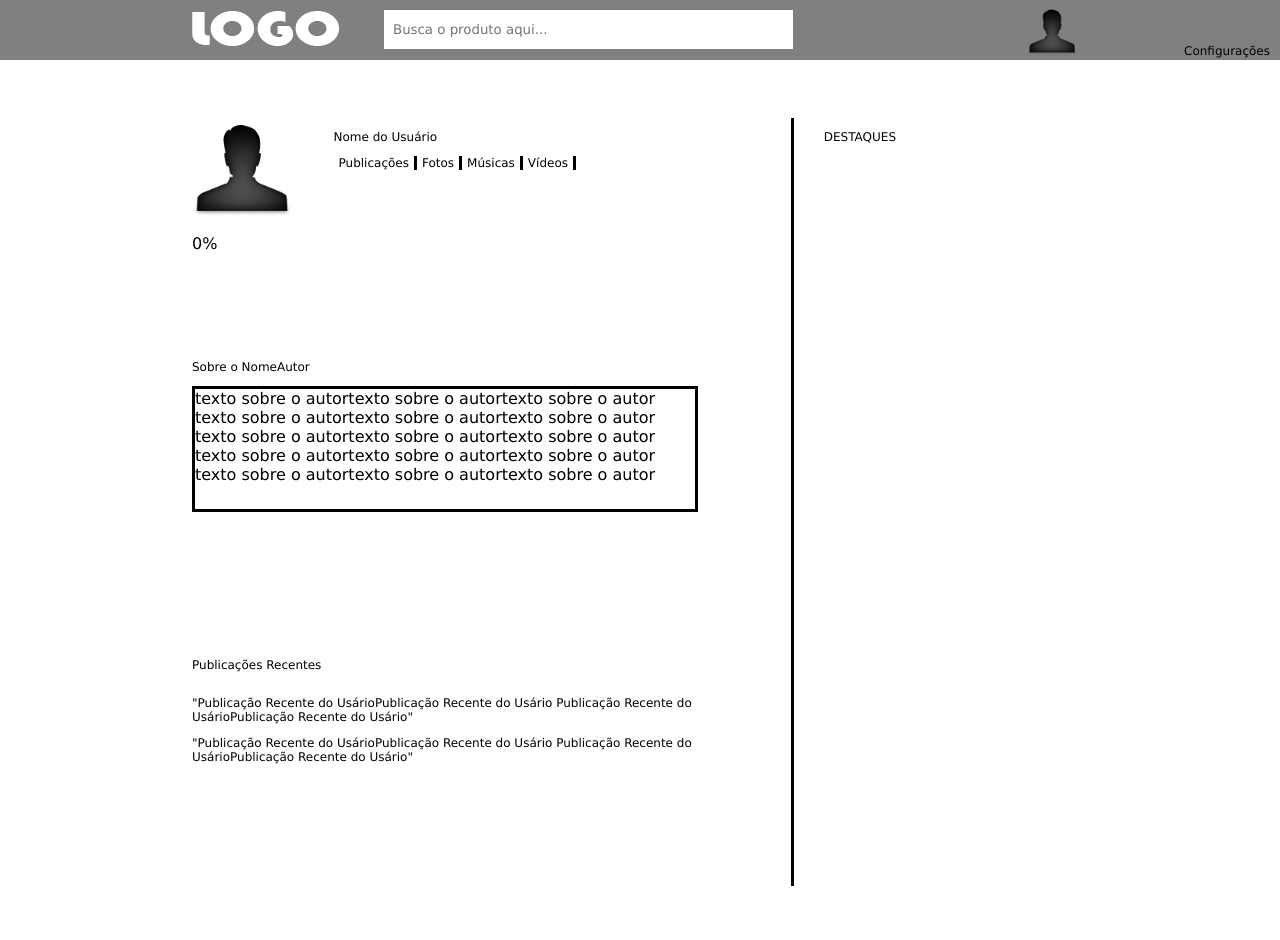
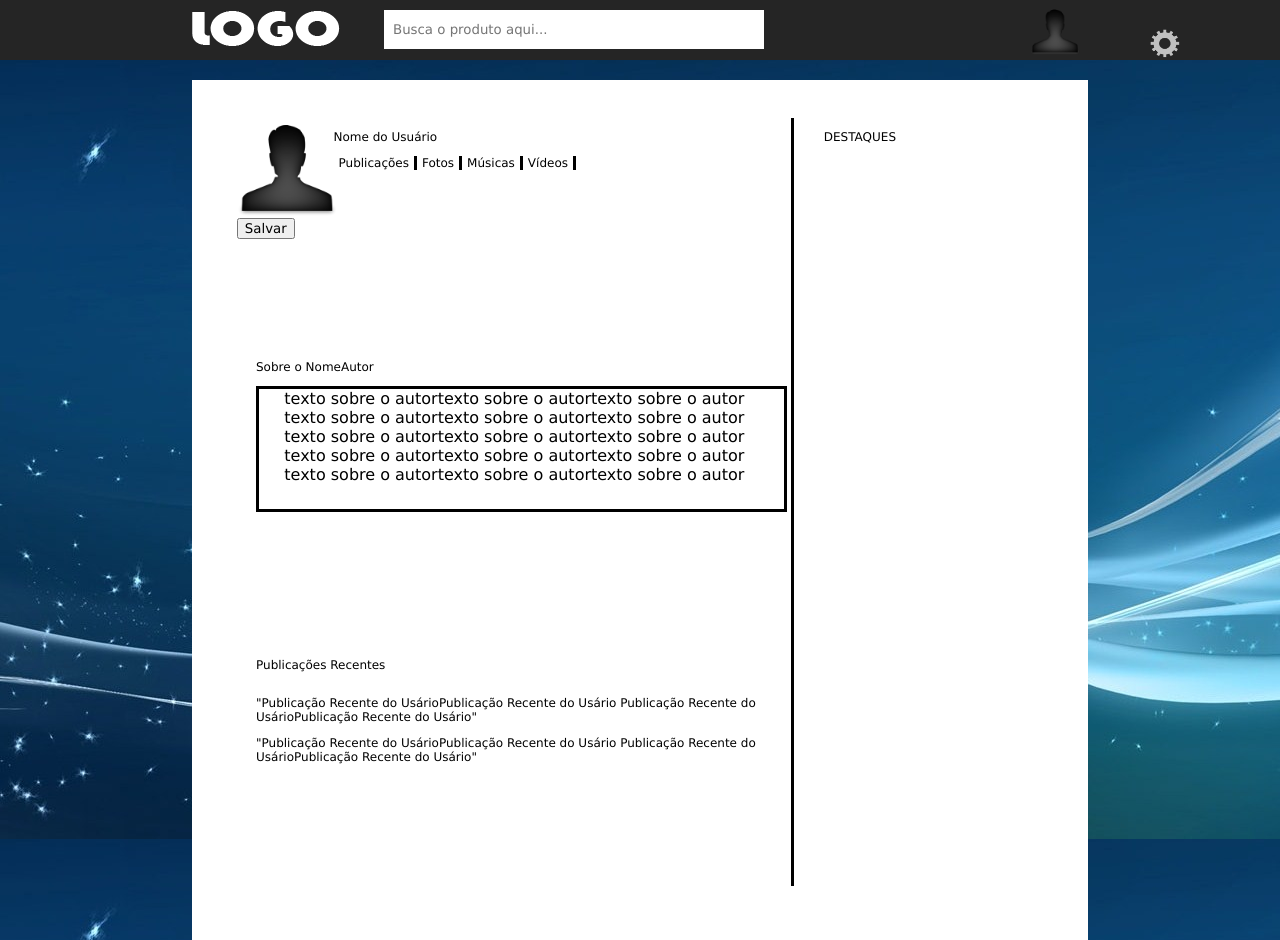
Before and after one commit to RafaelSAlmeida/projetoWEB, a PHP site: page /perfil.php in a window 1280 px wide. Run offline with PHP 8.4, Linux system fonts and the light colour scheme.

Commit message:
Commit CSS do Perfil e Index

```diff
--- a/css/geral.css
+++ b/css/geral.css
@@ -33,7 +33,7 @@ p,label,a{
     position:fixed;
     top:0px;
     left:0px;
-    background-color: gray;
+    background-color: #252525;
     background-image:url('../imagem/logo.png');
     background-repeat: no-repeat;
     background-position: 15%;
@@ -41,6 +41,12 @@ p,label,a{
 .wrap{
     margin-left:15%;
     width:70%;
+    height: 100%;
+}
+#CantoEsq{
+    float:left;
+    background-image: url('../imagem/background.jpg');
+    position: fixed;
 
 }
 .div_transparente{
@@ -65,13 +71,13 @@ p,label,a{
     float:left;
     width:59%;
     height:100%;
+    padding-right: 5%;
 }
 
 #direita{
     float:left;
     width:30%;
     height:100%;
-
 }
 .textfield{
     border:none;
@@ -83,12 +89,12 @@ p,label,a{
 .form-search{
     position: relative;
     display: block;
-    width: 400px;
-    height: 30px;
+    width: 29%;
+    height: 50%;
     top: 0;
     padding: 6px 6px 3px 3px;
     left: 30%;
-    top: 10px;
+    top: 17%;
     background: #fff;
 }
 
@@ -151,6 +157,7 @@ a:active {
 }
 .FotoPerfil{
     float: left;
+    padding-left: 5%;
 }
 #LinksPerfil a{
     float:left;
@@ -167,15 +174,18 @@ a:active {
 #SobreAutor{
     top:30%;
     position: absolute;
+    padding-left: 5%;
 }
 #TextoSobreAutor{
     width: 500px;
     height: 120px;
     border: solid;
+    padding-left: 5%;
 }
 #PublicRecente{
     position: absolute;
     bottom: 35%;
+    padding-left: 5%;
 }
 #publicR{
     position: absolute;
@@ -244,13 +254,16 @@ left: 16px;
     left: 80%;
 }
 
-#usuarioTopo label{
+#usuarioTopo {
     padding-left: 6px;
+    color: #D2D2D2;
 }
 
 .jquerycssmenu{
     float:right;
-    padding-top: 33px;
+    padding-top: 7%;
+    padding-right: 50%;
+    width:5%;
 }
 
 .jquerycssmenu ul{
@@ -271,7 +284,6 @@ left: 16px;
 .jquerycssmenu ul li a{
     display: block;
     padding: 5px 7px 4px 7px;
-    color: black;
 }
 
 /*1st sub level menu*/
@@ -285,7 +297,7 @@ left: 16px;
 
 /* Sub level menu links style */
 .jquerycssmenu ul li ul li a{
-    width: 100px; /*width of sub menus*/
+    width: 100%; /*width of sub menus*/
     background: white;
     color: black;
     padding: 4px 10px;
@@ -294,10 +306,11 @@ left: 16px;
     border: 1px solid black;
 }
 
-/* ######### CSS classes applied to down and right arrow images  ######### */
+/* ######### CSS classes applied to down arrow image  ######### */
 
 .downarrowclass{
     position: absolute;
     top: 7px;
     right: 5px;
+    padding-top: 12%;
 }
--- a/perfil.php
+++ b/perfil.php
@@ -15,13 +15,22 @@ include('php/autoload.php');
         <script type="text/javascript" src="js/jquery-1.9.1.js"></script>
         <script type="text/javascript" src="js/jquery-ui-1.9.2.custom.js"></script>
         <script type="text/javascript" src="js/jquery.form.js"></script>
-        <style>
-  .thumb {
-    height: 75px;
-    border: 1px solid #000;
-    margin: 10px 5px 0 0;
-  }
-</style>
+        <style type="text/css">
+          .ui-progressbar {
+            position: relative;
+            width: 79px;
+            height: 28px;
+            float: right;
+            display:none;
+          }
+          .progress-label {
+            position: absolute;
+            text-align: center;
+            top: 4px;
+            font-weight: bold;
+            text-shadow: 1px 1px 0 #fff;
+          }
+        </style>
     </head>
     <body>
         <div id="geral">
@@ -33,10 +42,10 @@ include('php/autoload.php');
                 </form>
             <div id="usuarioTopo">
                 <img src="imagem/padrao.png" id="imagePerfilTopo" onload="redimensionaTopo()"/>
-                <label id="usuario_topo"></label>
+                <span id="usuario_topo"></span>
                 <div id="myjquerymenu" class="jquerycssmenu">
                     <ul>
-                        <li><a href="#">Configurações</a>
+                        <li><a href="#"><img src="imagem/engrenagem.jpg" width="30px"/></a>
                           <ul>
                               <li id="Sair"><a href="ajax/validar.php?acao=QuebraSessao">Sair</a></li>
                           </ul>
@@ -45,21 +54,22 @@ include('php/autoload.php');
                 </div>
             </div>
             </div>
-            <div id="conteudo">
-                <div class="wrap">
+            <div id="conteudo" style="background-image: url('imagem/imagem-perfil4.jpg'); overflow: auto;">
+                <div class="wrap" style="background-color: #FFFFFF;">
                     <br/>
                     <br/>
                     <div class="FotoPerfil">
                         <img src="imagem/padrao.png" id="imagePerfil" onload="redimensiona()"/>
                         <form id="formulario" method="post" enctype="multipart/form-data" action="ajax/upload.php">
-                        <input type="file" class="none" name="imag" />
+                            <input type="file" id="imag" name="imag" style="display:none;"/>
+                            <input type="button" class="button" value="Salvar" id="salvar"/>
                         </form>
-                        <div id="visualizar"></div>
 
-                        <div id="progress">
+                        <div id="progress" style="display: none;">
                             <div id="bar"></div>
                             <div id="percent">0%</div>
                         </div>
+
                     </div>
 
                     <div id="NomeUsuTopo">
@@ -100,52 +110,11 @@ include('php/autoload.php');
             </div>
         </div>
 
-        <input type="file" id="files" name="files[]" multiple />
-        <output id="list"></output>
+
 
     </body>
-    <script>
-  function handleFileSelect(evt) {
-    var files = evt.target.files; // FileList object
-
-    // Loop through the FileList and render image files as thumbnails.
-    for (var i = 0, f; f = files[i]; i++) {
-
-      // Only process image files.
-      if (!f.type.match('image.*')) {
-        continue;
-      }
-
-      var reader = new FileReader();
-
-      // Closure to capture the file information.
-      reader.onload = (function(theFile) {
-        return function(e) {
-          // Render thumbnail.
-          var span = document.createElement('span');
-          span.innerHTML = ['<img class="thumb" src="', e.target.result,
-                            '" title="', escape(theFile.name), '"/>'].join('');
-          document.getElementById('list').insertBefore(span, null);
-        };
-      })(f);
-
-      // Read in the image file as a data URL.
-      reader.readAsDataURL(f);
-    }
-  }
-
-  document.getElementById('files').addEventListener('change', handleFileSelect, false);
-</script>
     <script type="text/javascript">
 
-         /* #imagem Ã© o id do input, ao alterar o conteudo do input execurarÃ¡ a funÃ§Ã£o baixo */
-         $('#imag').on('change',function(){
-             $('#visualizar').html('<img src="ajax-loader.gif" alt="Enviando..."/> Enviando...');
-            /* Efetua o Upload sem dar refresh na pagina */
-            $('#formulario').ajaxForm({
-                target:'#visualizar' // o callback serÃ¡ no elemento com o id #visualizar
-             }).submit();
-            });
           var variaveis=location.search.split("?");
           var quebra = variaveis[1].split("=");
           var login = quebra[1];
@@ -181,9 +150,38 @@ include('php/autoload.php');
 
     $(document).ready(function(){
         $("#imagePerfil").click(function(){
-            $(".none").click();
-            //$("#progress").css("display","block");
+            $("#imag").click();
+            var progressbar = $("#progressbar"),
+            progressLabel = $(".progress-label");
+
+            progressbar.progressbar({
+                value: false,
+                change: function() {
+                    progressLabel.text( progressbar.progressbar( "value" ) + "%" );
+                },
+                complete: function() {
+                    progressLabel.text( "Publicado" );
+                }
+            });
+            $('#imag').live('change', function() {
+                $("#salvar").click(function(){
+                    $(this).hide();
+                    $(".ui-progressbar").show();
+                    $('#formulario').ajaxForm({
+                        uploadProgress: function(event, position, total, percentComplete) { //on progress
+
+                                    progressbar.progressbar( "value", percentComplete );
+
+                         },
+                        complete: function(response) { // on complete
+                            alert(response.responseText);
+                        }
+                     }).submit();
+                });
+            });
+
         });
+
         $("#q").autocomplete({
             source:"ajax/busca.php?acao=busca_topo",
             minLength:3
@@ -216,9 +214,8 @@ include('php/autoload.php');
     }
     $("#TextoSobreAutor").click(divClicked);
 
-    //Jquery Menu!
+    //Jquery Menu
     var arrowimages={down:['downarrowclass', 'css/images/arrow-down.gif', 25]}
-
     var jquerycssmenu={
 
     fadesettings: {overduration: 350, outduration: 100}, //duration of fade in/ out animation, in milliseconds
```
Also changed, not shown: index.php (+7 -8 lines), imagem/26052faeb423400f6388d7daffef3360.jpg (added), imagem/4ff206ac5f584c00d9148b6b1e690a83.jpg (added), imagem/background.jpg (added), imagem/engrenagem.jpg (added), imagem/imagem-perfil.jpg (added), imagem/imagem-perfil2.jpg (added), imagem/imagem-perfil3.jpg (added), imagem/imagem-perfil4.jpg (added), imagem/photothumb.db (added).
